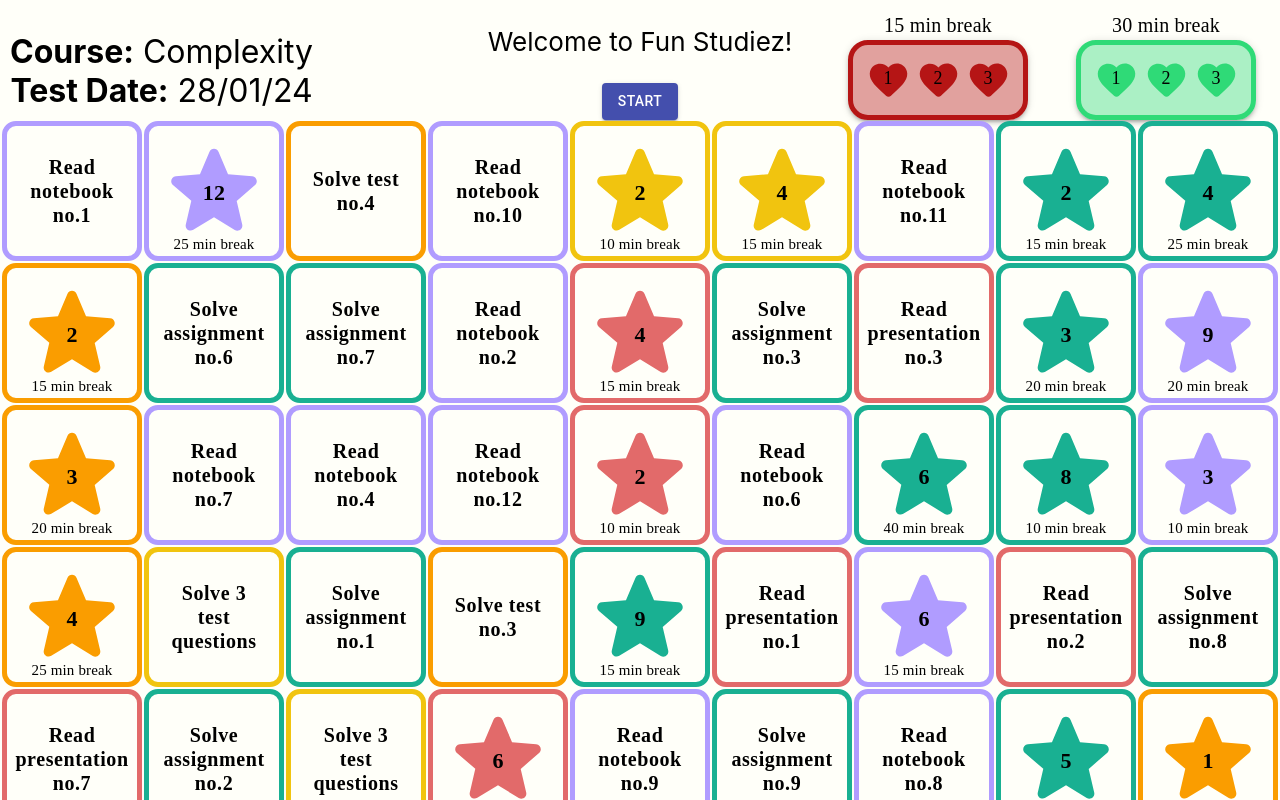
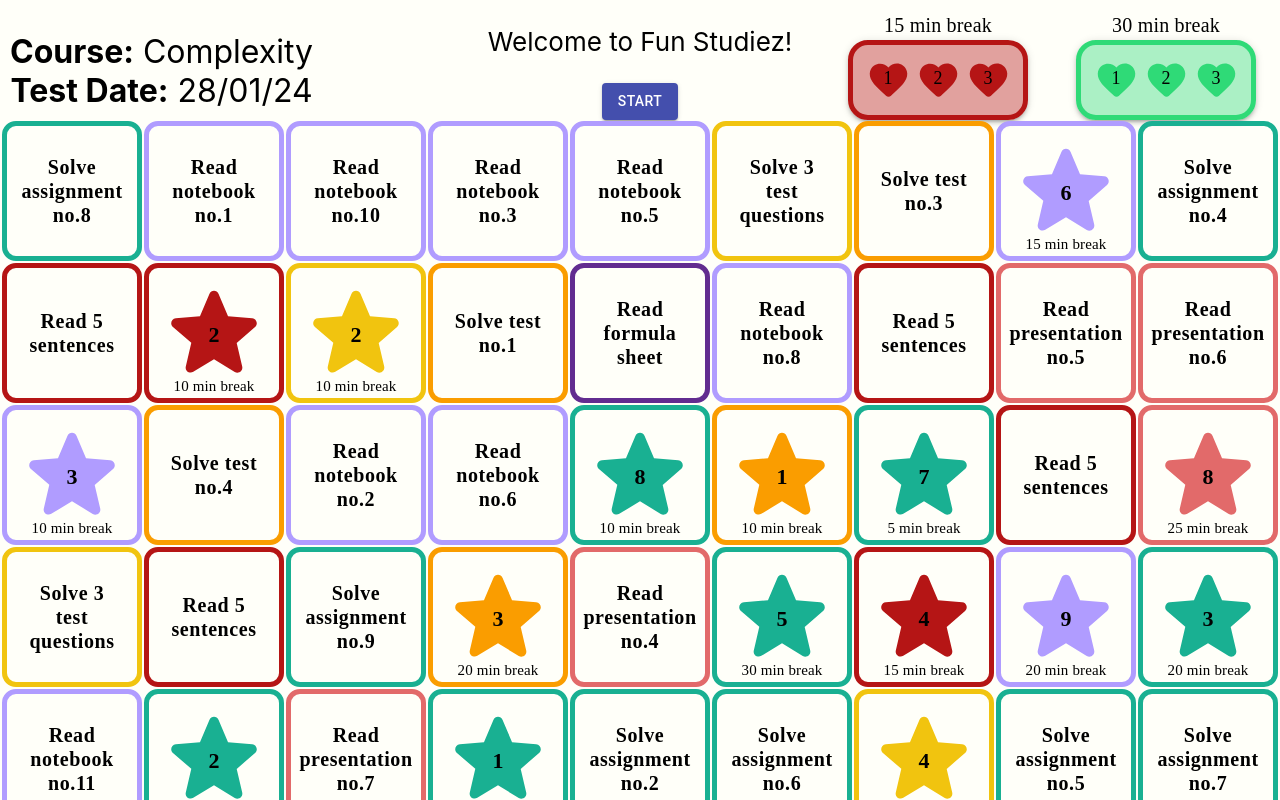
Before and after one commit to amit-erlich/FunStudiez, a React (Create React App) app: page / in a window 1280 px wide. Shown: the top 800 px of the page. Built offline with nearby package versions, Linux system fonts and the light colour scheme.

Commit message:
added additionalTask to tasks on screen

```diff
--- a/src/App.js
+++ b/src/App.js
@@ -80,6 +80,12 @@
     fillTaskSquares(taskSquares, 4, 'S', 'task2');
     fillTaskSquares(taskSquares, 4, 'S', 'task3', 3);
 
+    theme['additionalTask']['task1']['text'] = 'Read 5 sentences';
+    fillTaskSquares(taskSquares, 6, 'O', 'task1');
+
+    theme['additionalTask']['task2']['text'] = 'Read formula sheet';
+    fillTaskSquares(taskSquares, 1, 'O', 'task2');
+
     return shuffleArray([...taskSquares]);
   }
 
```
